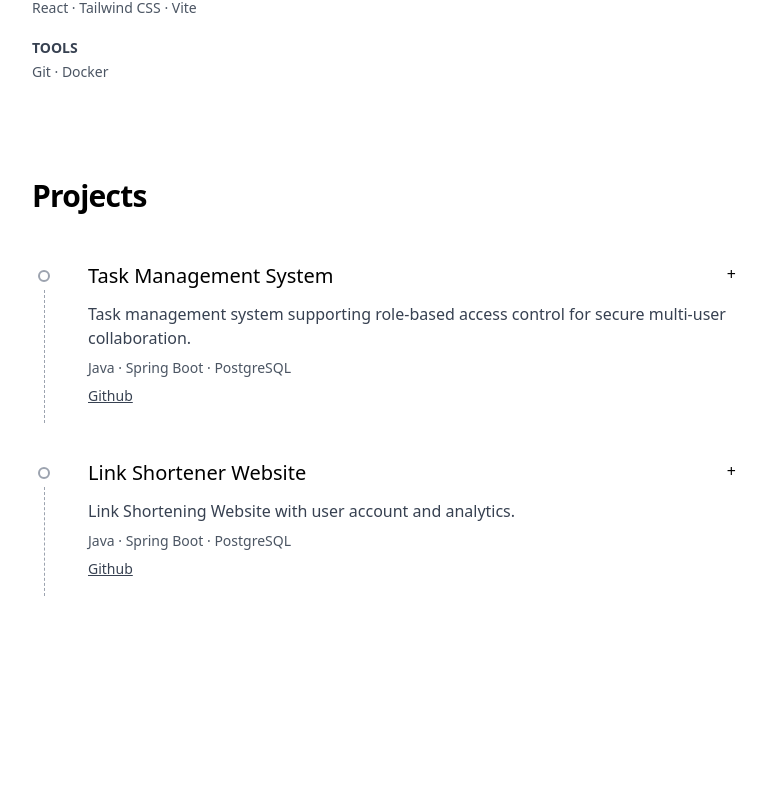
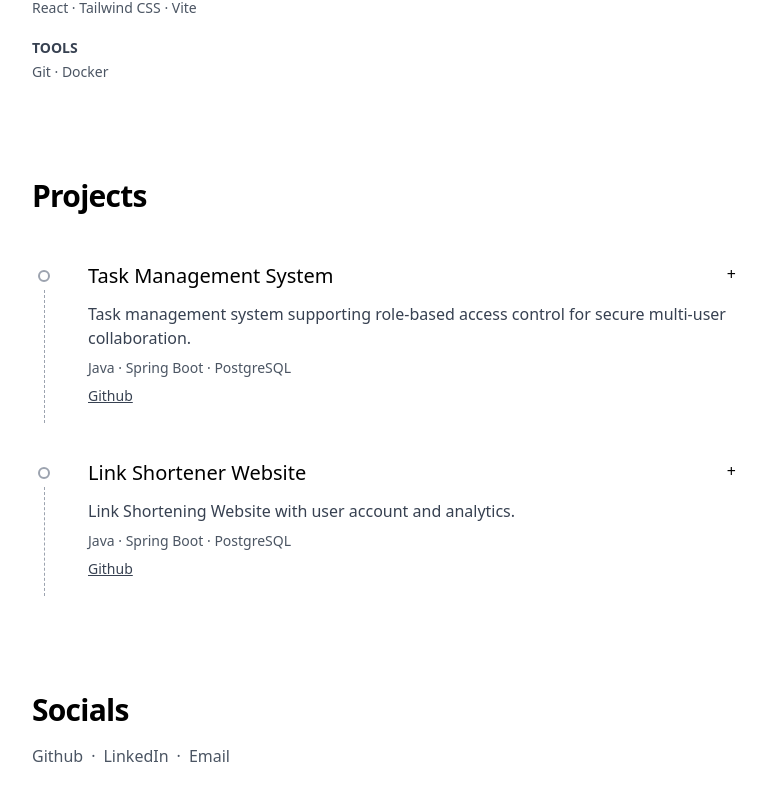
Before and after one commit to Flicko75/my-portfolio, a React (Vite) app: page / in a window 1280 px wide. Shown: the part 582-1382 px from the top of the page, without its empty margins (248-1015 px from the left). Before the commit the page ends 1274 px from the top, so only its background shows below. Built offline with nearby package versions, Linux system fonts and the light colour scheme.

Commit message:
Basic design of Socials sections done

```diff
--- a/src/App.jsx
+++ b/src/App.jsx
@@ -1,6 +1,7 @@
 import Hero from "./sections/Hero.jsx";
 import TechStack from "./sections/TechStack.jsx";
 import Projects from "./sections/Projects.jsx";
+import Socials from "./sections/Socials.jsx";
 
 function App() {
   return (
@@ -8,6 +9,7 @@ function App() {
           <Hero />
           <TechStack />
           <Projects />
+          <Socials />
       </>
   )
 }
--- a/src/components/ProjectItem.jsx
+++ b/src/components/ProjectItem.jsx
@@ -1,4 +1,4 @@
-const ProjectItem = ({ project, isOpen, onToggle, isLast }) => {
+const ProjectItem = ({ project, isOpen, onToggle }) => {
     return (
         <div className="flex gap-4 items-start">
             <div className="w-6 flex flex-col items-center mt-6 self-stretch">
@@ -7,10 +7,9 @@ const ProjectItem = ({ project, isOpen, onToggle, isLast }) => {
                     : "w-3 h-3 rounded-full border-2 border-gray-400"}
                 />
 
-                {!isLast && (
-                    <div className="border-l border-dashed border-gray-400 flex-1 mt-2">
-                    </div>
-                )}
+                <div className="border-l border-dashed border-gray-400 flex-1 mt-2">
+                </div>
+
             </div>
             <div onClick={onToggle} className="cursor-pointer select-none flex-1 hover:bg-gray-50 transition-colors px-4 py-4 rounded-2xl">
                 <div className="flex justify-between">
--- a/src/sections/Projects.jsx
+++ b/src/sections/Projects.jsx
@@ -24,7 +24,6 @@ const Projects = () => {
                     {
                         projects.map((project, index) => {
                             const isOpen = activeProjectId === project.id;
-                            const isLast = index === project.length - 1;
 
                             return (
                                 <div key={project.id}>
@@ -33,7 +32,6 @@ const Projects = () => {
                                         project = {project}
                                         isOpen = {isOpen}
                                         onToggle = {() => toggleProject(project.id)}
-                                        isLast = {isLast}
                                     />
                                 </div>
                             )
--- /dev/null
+++ b/src/sections/Socials.jsx
@@ -0,0 +1,37 @@
+import React from 'react'
+import Container from "../layout/Container.jsx";
+
+const Socials = () => {
+    return (
+        <section className="pt-0 pb-24">
+            <Container>
+                <h2 className="text-3xl font-semibold tracking-tight">
+                    Socials
+                </h2>
+                <p className="font-medium text-gray-600 mt-4">
+                    <a
+                        href="github.com"
+                        target="_blank"
+                        rel="noopener noreferrer"
+                        className="hover:text-black transition-colors"
+                    >Github</a>
+                    <span className="mx-2">·</span>
+
+                    <a
+                        href="linkedin.com"
+                        target="_blank"
+                        rel="noopener noreferrer"
+                        className="hover:text-black transition-colors"
+                    >LinkedIn</a>
+                    <span className="mx-2">·</span>
+
+                    <a
+                        href="mailto:email@com"
+                        className="hover:text-black transition-colors"
+                    >Email</a>
+                </p>
+            </Container>
+        </section>
+    )
+}
+export default Socials
```
